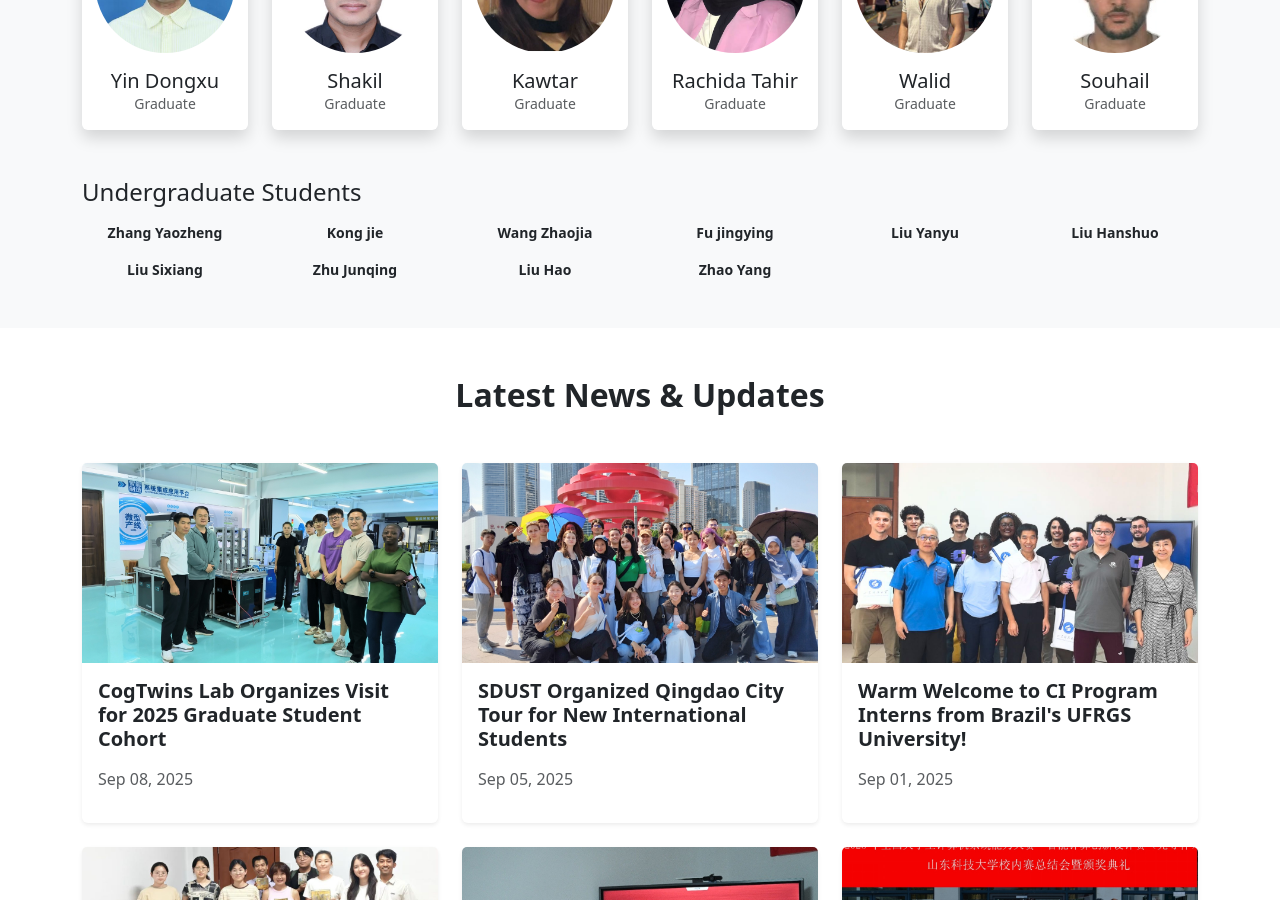
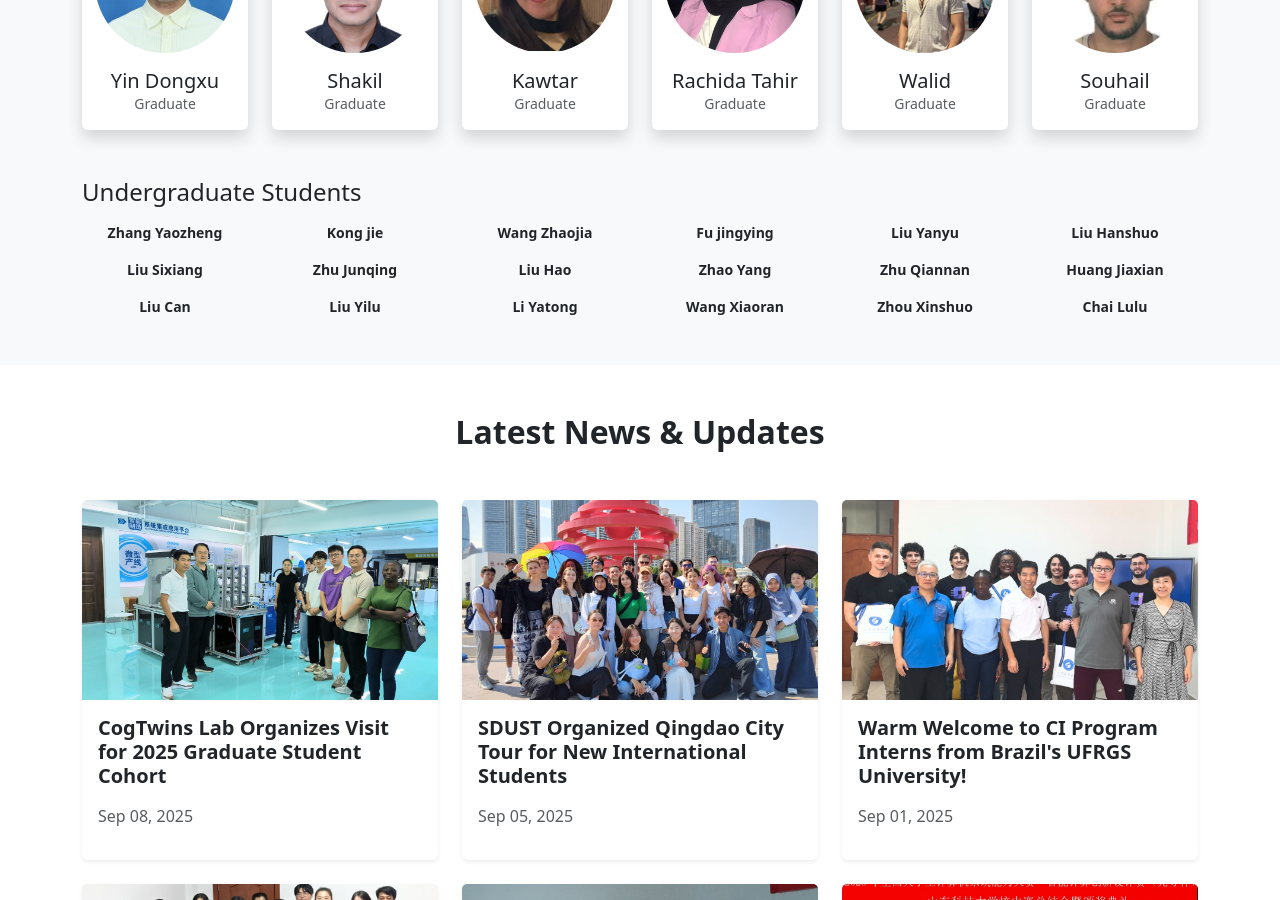
Before and after one commit to cogtwins/cogtwins.github.io, a Jekyll site: the page built from index.html, in a window 1280 px wide and 900 px high, scrolled down 2561 px. Built offline with Jekyll 4.4.1, drawn with Linux system fonts in a browser that asks for light colours; the list of posts is cut into pages by our own code.

Commit message:
New undergraduate members added

```diff
--- a/_data/undergraduate_members.yml
+++ b/_data/undergraduate_members.yml
@@ -47,3 +47,43 @@
   profile: ""
   photo: ""
   title: ""
+
+- name: "Zhu Qiannan"
+  profile: ""
+  photo: ""
+  title: ""
+
+- name: "Huang Jiaxian"
+  profile: ""
+  photo: ""
+  title: ""
+
+- name: "Liu Can"
+  profile: ""
+  photo: ""
+  title: ""
+
+- name: "Liu Yilu"
+  profile: ""
+  photo: ""
+  title: ""
+
+- name: "Li Yatong"
+  profile: ""
+  photo: ""
+  title: ""
+
+- name: "Wang Xiaoran"
+  profile: ""
+  photo: ""
+  title: ""
+
+- name: "Zhou Xinshuo"
+  profile: ""
+  photo: ""
+  title: ""
+
+- name: "Chai Lulu"
+  profile: ""
+  photo: ""
+  title: ""
```
